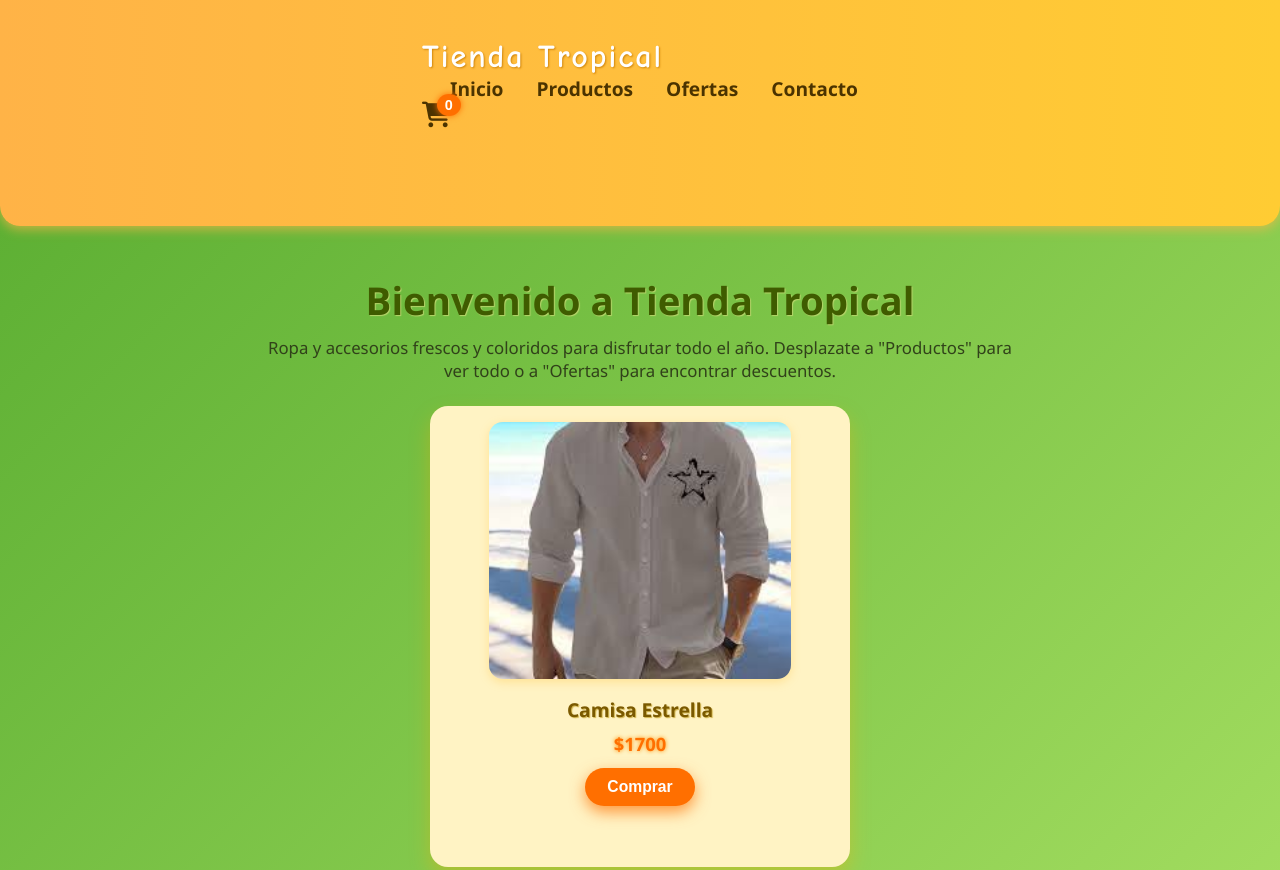
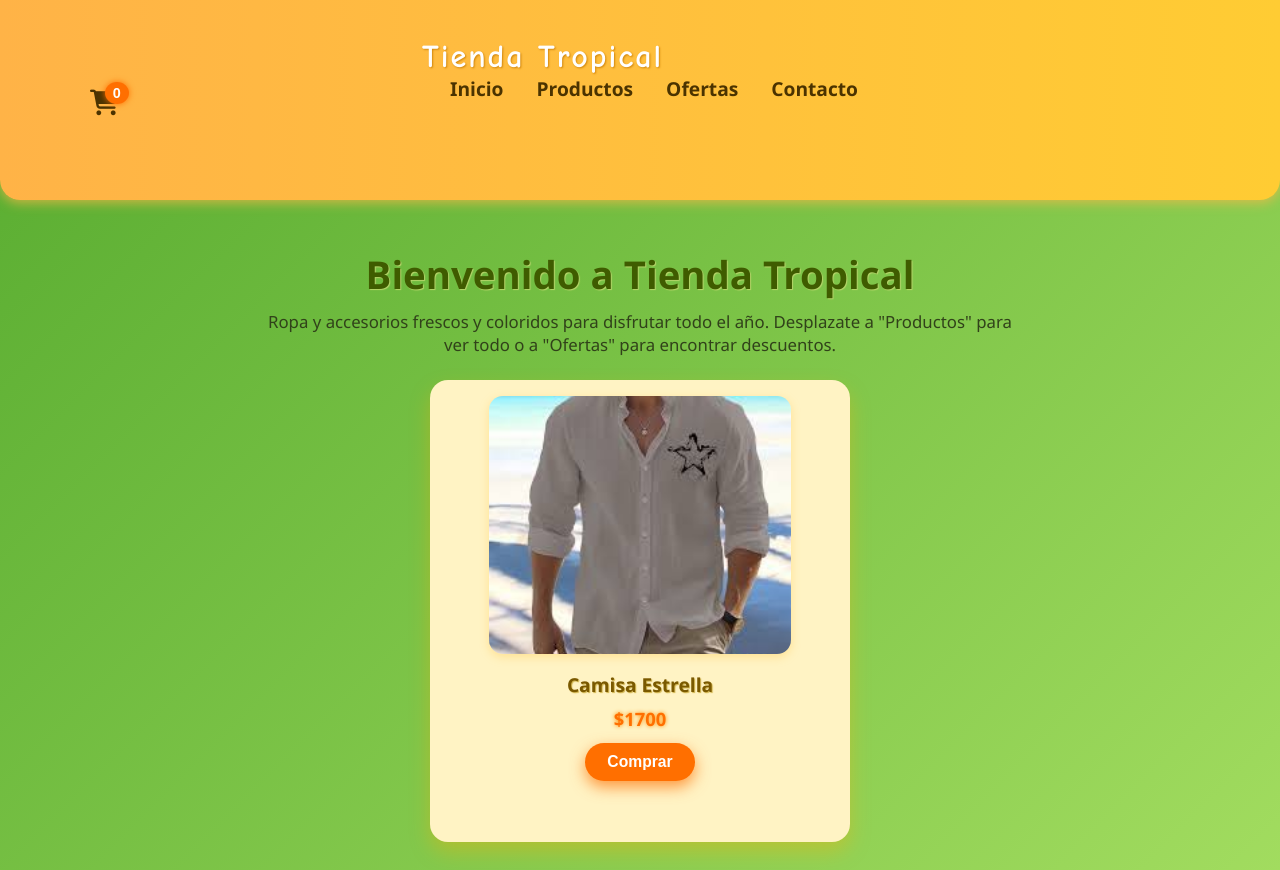
Before and after one commit to Thiagofran30/tiendatropical, a plain HTML site: page index.html in a window 1280 px wide. Shown: the top 870 px of the page. Drawn offline with Linux system fonts and the light colour scheme.

Commit message:
Update pagina.css

```diff
--- a/pagina.css
+++ b/pagina.css
@@ -1,4 +1,3 @@
-
 * {
   margin: 0;
   padding: 0;
@@ -176,6 +175,7 @@ button.btn-comprar {
   transition: background-color 0.25s ease;
 }
 
+
 button.btn-comprar:hover {
   background-color: #d65f00;
 }
@@ -209,7 +209,6 @@ button.btn-comprar:hover {
   display: flex;
   flex-direction: column;
   z-index: 15000;
-   display: none;
 }
 
 .carrito-oculto { display: none; }
@@ -221,7 +220,13 @@ button.btn-comprar:hover {
   text-align: center;
   text-shadow: 1px 1px 2px #ffb74d;
 }
-
+#btn-carrito {
+  position: fixed;
+  top: 90px;
+  left: 90px;
+  right: auto;
+  z-index: 20000;
+}
 #cerrar-carrito {
   position: absolute;
   top: 12px;
@@ -232,6 +237,9 @@ button.btn-comprar:hover {
   cursor: pointer;
   color: #d26900;
   font-weight: 900;
+}
+.carrito-oculto {
+  display: none !important;
 }
 
 #lista-carrito {
```
